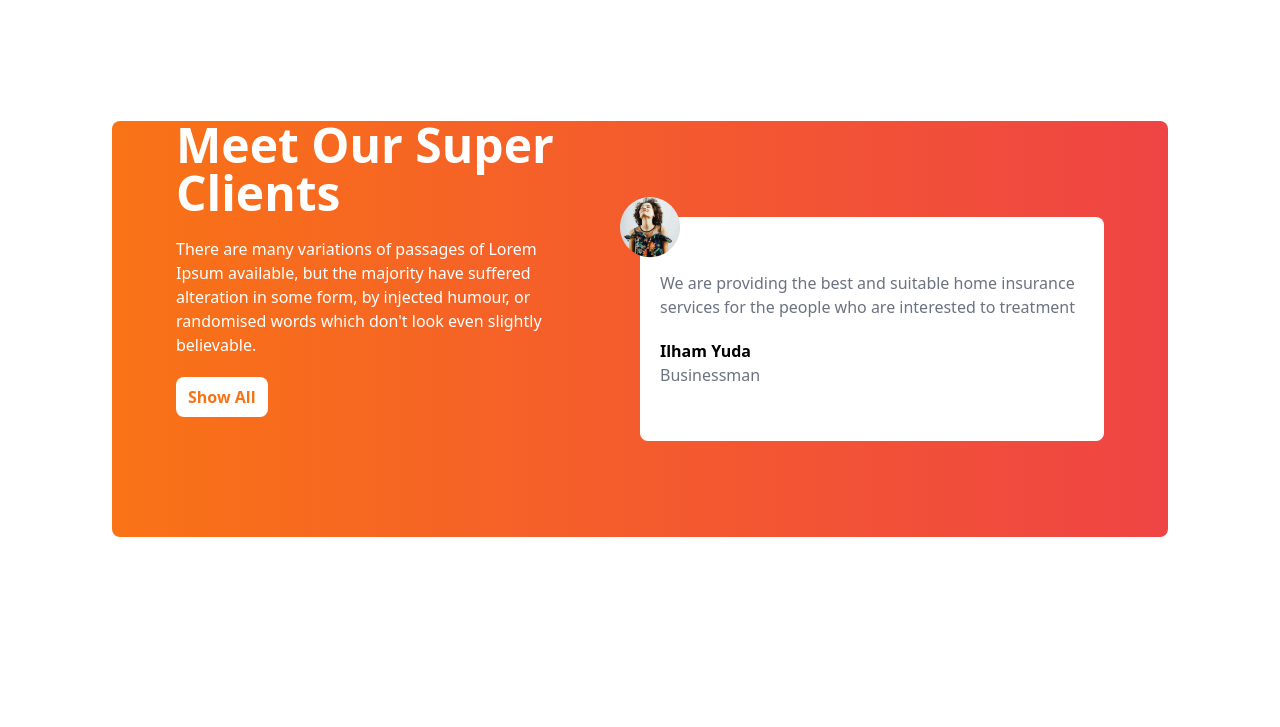
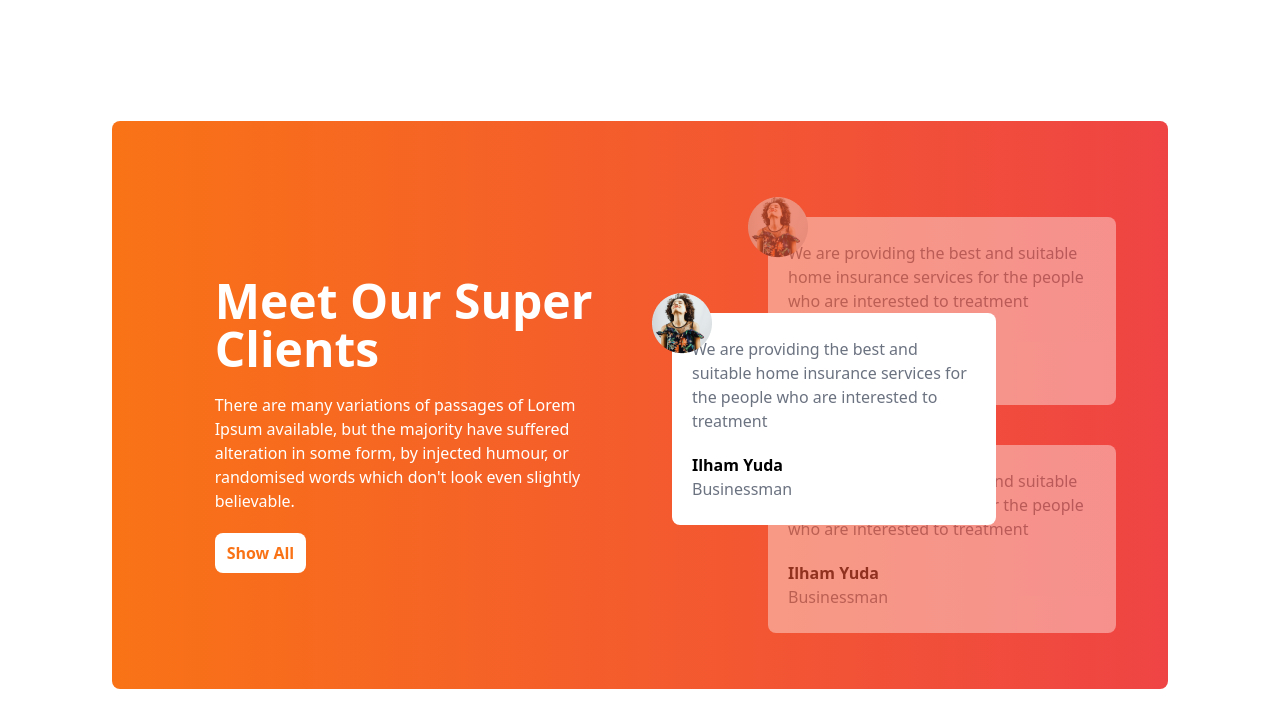
Before and after one commit to sornabintesaiful/tea-house-with-tailwind, a plain HTML site: page index.html in a window 1280 px wide. Shown: the part 1691-2418 px from the top of the page. Before the commit the page ends 2324 px from the top, so only its background shows below. Drawn offline with nearby package versions, Linux system fonts and the light colour scheme.

Commit message:
done almost

```diff
--- a/index.html
+++ b/index.html
@@ -125,16 +125,46 @@
        <section class="mb-24">
         <div class=" bg-gradient-to-r from-orange-500 to-red-500 rounded-lg grid grid-cols-1 lg:grid-cols-2 text-white px-7 md:px-16 ">
           <!-- text section -->
-           <div class="w-5/6">
-            <h2 class="text-5xl font-bold mb-5 scroll-mt-10">Meet Our Super Clients</h2>
-            <p class="mb-5">There are many variations of passages of Lorem Ipsum available, but the majority have suffered alteration in some form,
-            by injected humour, or randomised words which don't look even slightly believable.</p>
-            <button class="bg-white text-orange-500 font-bold px-3 py-2 rounded-lg ">Show All</button>
-           </div>
+          <div class="flex justify-center items-center overflow-hidden ">
+            <div class="w-5/6">
+              <h2 class="text-5xl font-bold mb-5 scroll mt-10">Meet Our Super Clients</h2>
+              <p class="mb-5">There are many variations of passages of Lorem Ipsum available, but the majority have suffered
+                alteration in some form,
+                by injected humour, or randomised words which don't look even slightly believable.</p>
+              <button class="bg-white text-orange-500 font-bold px-3 py-2 rounded-lg ">Show All</button>
+            </div>
+          </div>
            <!-- reviews card section -->
             <div class="relative py-24">
+              <!-- middle card -->
+              <div class=" absolute z-10 top-48 left-8">
+                <div class="  w-full md:w-3/4  py-6 bg-white text-black flex items-center rounded-lg">
+                  <div class="absolute -top-5 -left-5 rounded-full">
+                    <img src="images/client.png" alt="">
+                  </div>
+                  <div class="mx-5">
+                    <p class="text-gray-500 mb-5">We are providing the best and suitable home insurance services for the people who
+                      are
+                      interested to treatment </p>
+                    <h3 class="font-bold">Ilham Yuda</h3>
+                    <p class="text-gray-500">Businessman</p>
+                  </div>
+
+                </div>
+              </div>
               <!-- top card -->
-              <div class="relative h-56 bg-white text-black flex items-center rounded-lg">
+              <div class="relative left-8 md:left-32 w-full md:w-3/4 opacity-40 py-6 bg-white text-black flex items-center rounded-lg">
+                <div class="absolute -top-5 -left-5 rounded-full">
+                  <img src="images/client.png" alt=""></div>
+                  <div class="mx-5"><p class="text-gray-500 mb-5">We are providing the best and suitable home insurance services for the people who are
+                    interested to treatment </p>
+                  <h3 class="font-bold">Ilham Yuda</h3>
+                  <p class="text-gray-500">Businessman</p></div>
+
+              </div>
+
+              <!-- bottom -->
+              <div class="relative left-8 md:left-32 w-full md:w-3/4 opacity-40 top-10 py-6 bg-white text-black flex items-center rounded-lg">
                 <div class="absolute -top-5 -left-5 rounded-full">
                   <img src="images/client.png" alt=""></div>
                   <div class="mx-5"><p class="text-gray-500 mb-5">We are providing the best and suitable home insurance services for the people who are
```
